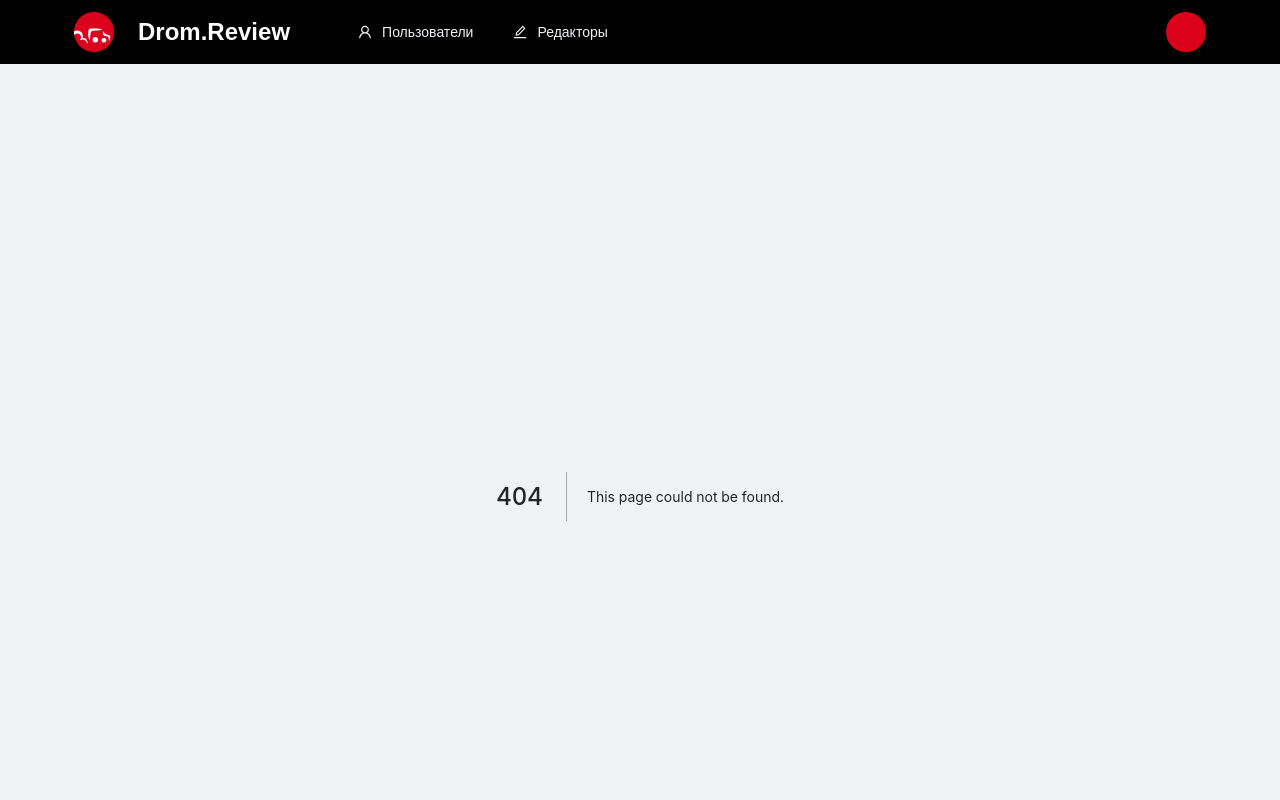
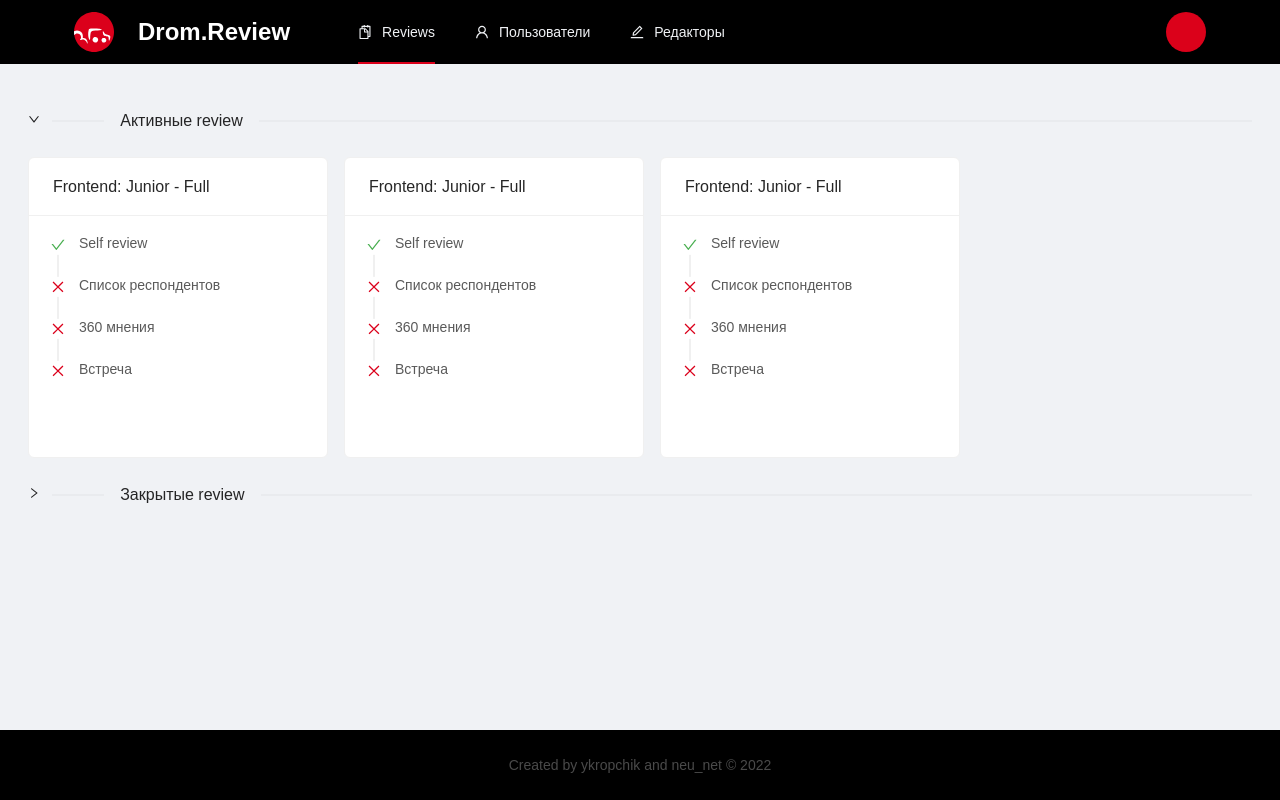
Before and after one commit to ykropchik/Drom.Review, a Next.js app in the folder web/: page /reviews in a window 1280 px wide. Before the commit this address had no page. Shown: the top 800 px of the page. Built offline with nearby package versions, Linux system fonts and the light colour scheme.

Commit message:
FE-10 Добавил страницу со списком review

```diff
--- /dev/null
+++ b/web/components/ReviewBrief/ReviewBrief.jsx
@@ -0,0 +1,75 @@
+import React from 'react';
+import { Card, Timeline } from 'antd';
+import styles from './ReviewBrief.module.scss';
+import UserAvatar from '../UserAvatar/UserAvatar';
+import getAvatarPlaceholder from '../../scripts/avatarPlaceholder';
+import { CheckOutlined, CloseOutlined } from '@ant-design/icons';
+import { useRouter } from 'next/router';
+
+export default function ReviewBrief({ review, selfBrief }) {
+	return selfBrief ? <SelfBrief review={review}/> : <UnfamiliarBrief review={review}/>;
+}
+
+function SelfBrief({ review }) {
+	const router = useRouter();
+
+	const onClickHandler = () => {
+		router.push(`/reviews/${review.id}`);
+	};
+
+	return (
+		<Card className={styles.content}
+		      title={`${review.specialization}: ${review.grade}`}
+		      onClick={onClickHandler}
+		      hoverable>
+			<Timeline>
+				<Timeline.Item dot={<Granted/>}>Self review</Timeline.Item>
+				<Timeline.Item dot={<Missing/>}>Список респондентов</Timeline.Item>
+				<Timeline.Item dot={<Missing/>}>360 мнения</Timeline.Item>
+				<Timeline.Item dot={<Missing/>}>Встреча</Timeline.Item>
+			</Timeline>
+		</Card>
+	);
+}
+
+function UnfamiliarBrief({ review }) {
+	const router = useRouter();
+
+	const onClickHandler = () => {
+		router.push(`/reviews/${review.id}`);
+	};
+
+	return (
+		<Card className={styles.content}
+		      title={<BriefHeader object={review.object} specialization={review.specialization} grade={review.grade} selfBrief={true}/>}
+		      onClick={onClickHandler}
+		      hoverable>
+			<Timeline>
+				<Timeline.Item dot={<Granted/>}>Self review</Timeline.Item>
+				<Timeline.Item dot={<Missing/>}>Список респондентов</Timeline.Item>
+				<Timeline.Item dot={<Missing/>}>360 мнения</Timeline.Item>
+			</Timeline>
+		</Card>
+	);
+}
+
+function Granted() {
+	return (
+		<CheckOutlined className={styles.granted} />
+	);
+}
+
+function Missing() {
+	return (
+		<CloseOutlined className={styles.missing} />
+	);
+}
+
+function BriefHeader({ object, specialization, grade }) {
+	return (
+		<Card.Meta avatar={<UserAvatar avatarPlaceholder={getAvatarPlaceholder(object.name)} size={32}/>}
+		           title={object.name}
+		           description={`${specialization}: ${grade}`}>
+		</Card.Meta>
+	);
+}
--- /dev/null
+++ b/web/components/ReviewBrief/ReviewBrief.module.scss
@@ -0,0 +1,14 @@
+@import "public/styles/global";
+
+.content {
+  max-width: 300px;
+  width: 100%;
+}
+
+.granted {
+  color: $success-color;
+}
+
+.missing {
+  color: $error-color;
+}
--- a/web/configs/navMenu.js
+++ b/web/configs/navMenu.js
@@ -1,6 +1,6 @@
 import React from 'react';
 import Link from 'next/link';
-import { EditOutlined, UserOutlined } from '@ant-design/icons';
+import { EditOutlined, UserOutlined, SnippetsOutlined } from '@ant-design/icons';
 
 export const personalNavMenu = [
 	{
@@ -15,6 +15,11 @@ export const personalNavMenu = [
 
 export const mainMenu = [
 	{
+		key: 'reviews',
+		label: <Link href={'/reviews'}>Reviews</Link>,
+		icon: <SnippetsOutlined />
+	},
+	{
 		key: 'users',
 		label: <Link href={'/users'}>Пользователи</Link>,
 		icon: <UserOutlined />
@@ -23,5 +28,5 @@ export const mainMenu = [
 		key: 'editor',
 		label: <Link href={'/editors'}>Редакторы</Link>,
 		icon: <EditOutlined />
-	}
+	},
 ];
--- /dev/null
+++ b/web/pages/reviews/index.jsx
@@ -0,0 +1,24 @@
+import React from 'react';
+import { Divider, Collapse } from 'antd';
+import ReviewBrief from '../../components/ReviewBrief/ReviewBrief';
+import { reviews } from '../../stubs/reviews';
+import styles from '../../public/styles/pages/Reviews.module.scss';
+
+const { Panel } = Collapse;
+
+export default function Reviews() {
+	return (
+		<Collapse defaultActiveKey={['activeReviews']} ghost>
+			<Panel header={<Divider style={{ margin: 0 }} orientation="left">Активные review</Divider>} key="activeReviews">
+				<div className={styles.panel_content}>
+					{
+						reviews.map((review, i) => <ReviewBrief review={review} key={i} selfBrief={true}/>)
+					}
+				</div>
+			</Panel>
+			<Panel header={<Divider style={{ margin: 0 }} orientation="left">Закрытые review</Divider>} key="closedReviews">
+
+			</Panel>
+		</Collapse>
+	);
+}
--- /dev/null
+++ b/web/public/styles/pages/Reviews.module.scss
@@ -0,0 +1,4 @@
+.panel_content {
+  display: flex;
+  gap: 16px;
+}
--- /dev/null
+++ b/web/stubs/reviews.js
@@ -0,0 +1,74 @@
+export const reviews = [
+	{
+		id: 1,
+		object: {
+			id: 1,
+			name: 'Петров Петр Петрович'
+		},
+		specialization: 'Frontend',
+		grade: 'Junior - Full',
+		selfReview: true,
+		respondentsList: [
+			{
+				id: 4,
+				name: 'Петров Петр Петрович'
+			},
+			{
+				id: 2,
+				name: 'Петров Петр Петрович'
+			},
+			{
+				id: 3,
+				name: 'Петров Петр Петрович'
+			}
+		],
+	},
+	{
+		id: 2,
+		object: {
+			id: 1,
+			name: 'Петров Петр Петрович'
+		},
+		specialization: 'Frontend',
+		grade: 'Junior - Full',
+		selfReview: true,
+		respondentsList: [
+			{
+				id: 4,
+				name: 'Петров Петр Петрович'
+			},
+			{
+				id: 2,
+				name: 'Петров Петр Петрович'
+			},
+			{
+				id: 3,
+				name: 'Петров Петр Петрович'
+			}
+		],
+	},
+	{
+		id: 3,
+		object: {
+			id: 1,
+			name: 'Петров Петр Петрович'
+		},
+		specialization: 'Frontend',
+		grade: 'Junior - Full',
+		selfReview: true,
+		respondentsList: [
+			{
+				id: 4,
+				name: 'Петров Петр Петрович'
+			},
+			{
+				id: 2,
+				name: 'Петров Петр Петрович'
+			},
+			{
+				id: 3,
+				name: 'Петров Петр Петрович'
+			}
+		],
+	}
+];
```
Also changed, not shown: web/pages/reviews/[id].jsx (added, +11 -0 lines).
